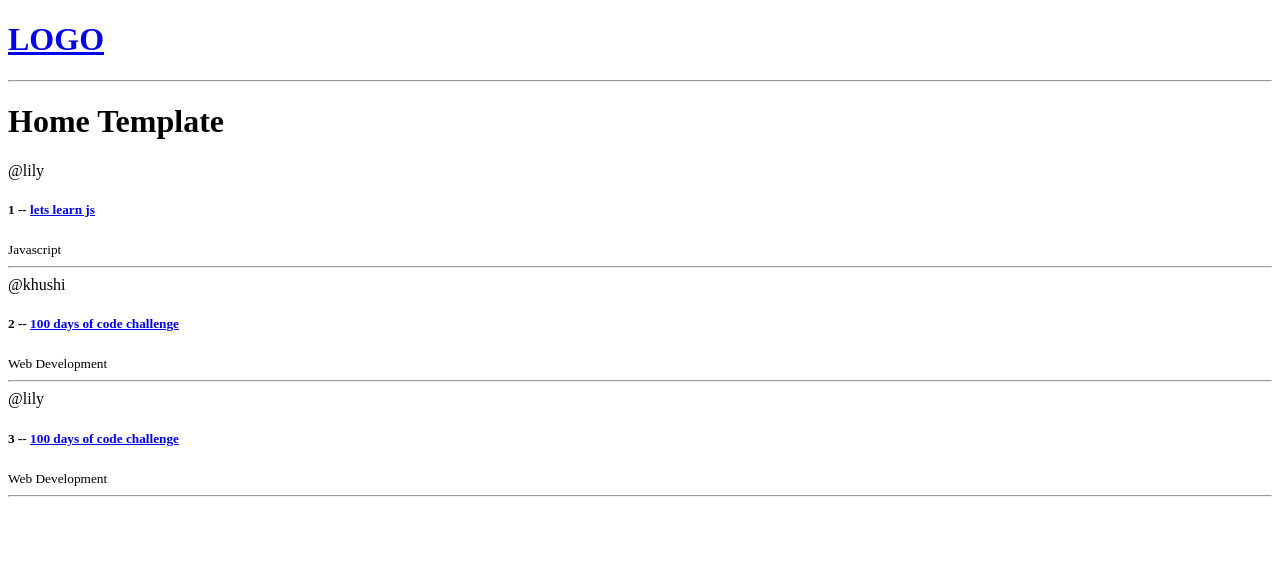
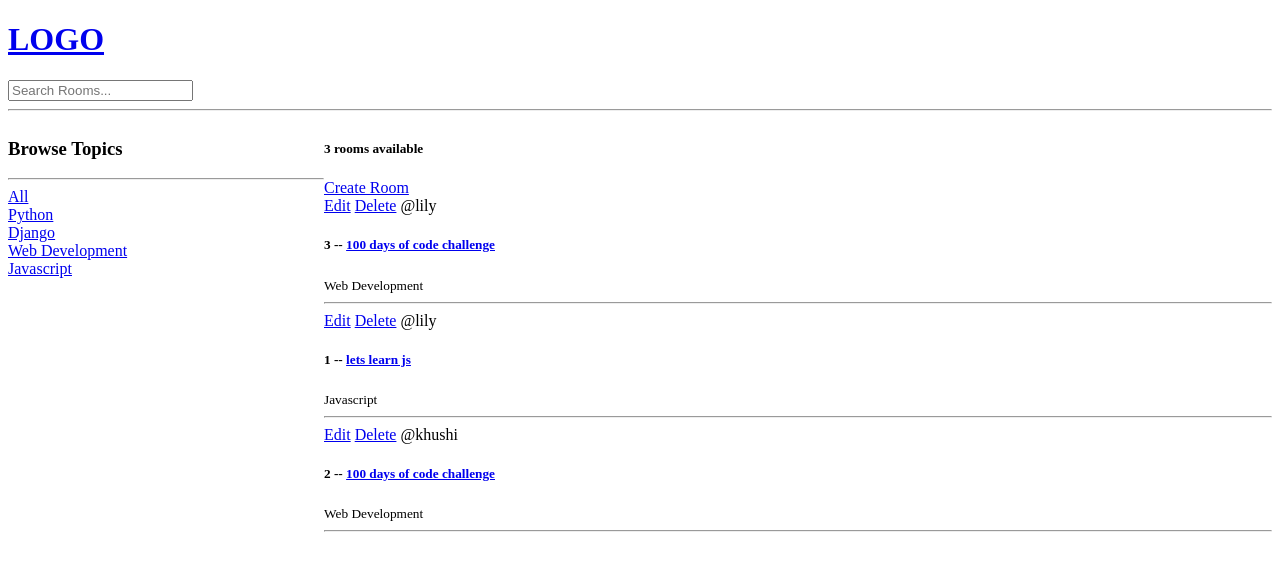
Before and after one commit to khushiei/STUDYCHILL, a Django app: page / in a window 1280 px wide. Shown: the top 571 px of the page. Run offline with Django 5.2, Linux system fonts and the light colour scheme; data comes from the database, SQL or seed files in the repository; both versions use the stored data as it was after the commit.

Commit message:
crud+search

```diff
--- a/base/models.py
+++ b/base/models.py
@@ -18,6 +18,10 @@ class Room(models.Model):
     #participant =
     updated = models.DateTimeField(auto_now=True)
     created = models.DateTimeField(auto_now_add=True)
+
+    class Meta:
+        ordering = ['-updated','-created']
+
     def __str__(self):
         return self.name
 
--- a/base/templates/base/home.html
+++ b/base/templates/base/home.html
@@ -1,12 +1,37 @@
 {% extends 'main.html' %}
 
 {% block content %}
-<h1>Home Template</h1>
+
+<style>
+    .home-container {
+        display: grid;
+        grid-template-columns: 1fr 3fr;
+    }
+</style>
+
+<div class="home-container">
+    <div>
+        <h3>Browse Topics</h3>
+        <hr>
 
         <div>
+            <a href="{% url 'home' %}">All</a>
+        </div>
+
+        {% for topic in topics %}
+        <div>
+            <a href="{% url 'home' %}?q={{topic.name}}">{{topic.name}} </a>
+        </div>
+        {% endfor %}
+    </div>
+    <div>
+        <h5>{{room_count}} rooms available</h5>
+        <a href="{% url 'create-room' %}">Create Room</a>
         <div>
             {% for room in rooms %}
                 <div>
+                    <a href="{% url 'update-room' room.id %}">Edit</a>
+                    <a href="{% url 'delete-room' room.id %}">Delete</a>
                     <span>@{{room.host.username}}</spam>
                     <h5> {{room.id}} -- <a href="{% url 'room' room.id %}">{{room.name}}</a></h5>
                     <small>{{room.topic.name}}</small>
@@ -16,5 +41,6 @@
             {% endfor %}
         </div>
     </div>
+</div>
 
 {% endblock content %}
--- a/base/urls.py
+++ b/base/urls.py
@@ -4,4 +4,7 @@ from . import views
 urlpatterns = [
     path('', views.home,name="home"),
     path('room/<str:pk>/',views.room,name="room"),
+    path('create-room/',views.createRoom,name="create-room"),
+    path('update-room/<str:pk>',views.updateRoom,name="update-room"),
+    path('delete-room/<str:pk>',views.deleteRoom,name="delete-room"),
 ]
--- a/base/views.py
+++ b/base/views.py
@@ -1,20 +1,52 @@
-from django.shortcuts import render
-from .models import Room
-
-# Create your views here.
-
-# rooms = [
-#     {'id':1, 'name':'Lets learn python!'},
-#     {'id':2, 'name':'Design with me!'},
-#     {'id':3, 'name':'Frontend Developers!'},
-# ]
+from django.shortcuts import render,redirect
+from django.db.models import Q
+from .models import Room,Topic
+from .forms import RoomForm
 
 def home(request):
-    rooms = Room.objects.all
-    context = {'rooms':rooms}
+    q = request.GET.get('q') if request.GET.get('q')!=None else ''
+
+    rooms = Room.objects.filter(
+        Q(topic__name__icontains=q) |
+        Q(name__icontains=q) |
+        Q(description__icontains=q)
+    )
+
+    topics = Topic.objects.all()
+    room_count = rooms.count()
+    context = {'rooms':rooms, 'topics':topics, 'room_count':room_count}
     return render(request, 'base/home.html',context)
 
 def room(request,pk):
     room = Room.objects.get(id=pk)
     context = {'room': room}
     return render(request, 'base/room.html',context)
+
+def createRoom(request):
+    form = RoomForm()
+    if request.method == 'POST':
+        form = RoomForm(request.POST)
+        if form.is_valid():
+            form.save()
+            return redirect('home')
+    context={'form':form}
+    return render(request, 'base/room_form.html',context)
+
+def updateRoom(request,pk):
+    room= Room.objects.get(id=pk)
+    form= RoomForm(instance=room)
+
+    if request.method == 'POST':
+        form = RoomForm(request.POST, instance=room)
+        if form.is_valid():
+            form.save()
+            return redirect('home')
+    context= {'form':form}
+    return render(request,'base/room_form.html',context)
+
+def deleteRoom(request,pk):
+    room= Room.objects.get(id=pk)
+    if request.method == 'POST':
+        room.delete()
+        return redirect('home')
+    return render(request, 'base/delete.html',{'obj': room})
--- a/templates/navbar.html
+++ b/templates/navbar.html
@@ -1,2 +1,8 @@
-<a href="/"><h1>LOGO</h1></a>
+<a href="/">
+    <h1>LOGO</h1>
+</a>
+
+<form method="GET" action="{% url 'home' %}">
+    <input type="text" name="q" placeholder="Search Rooms..." />
+</form>
 <hr>
```
Also changed, not shown: base/forms.py (added, +7 -0 lines), base/templates/base/delete.html (added, +12 -0 lines), base/templates/base/room_form.html (added, +13 -0 lines), db.sqlite3. Lines whose indentation alone changed are shown as unchanged.
